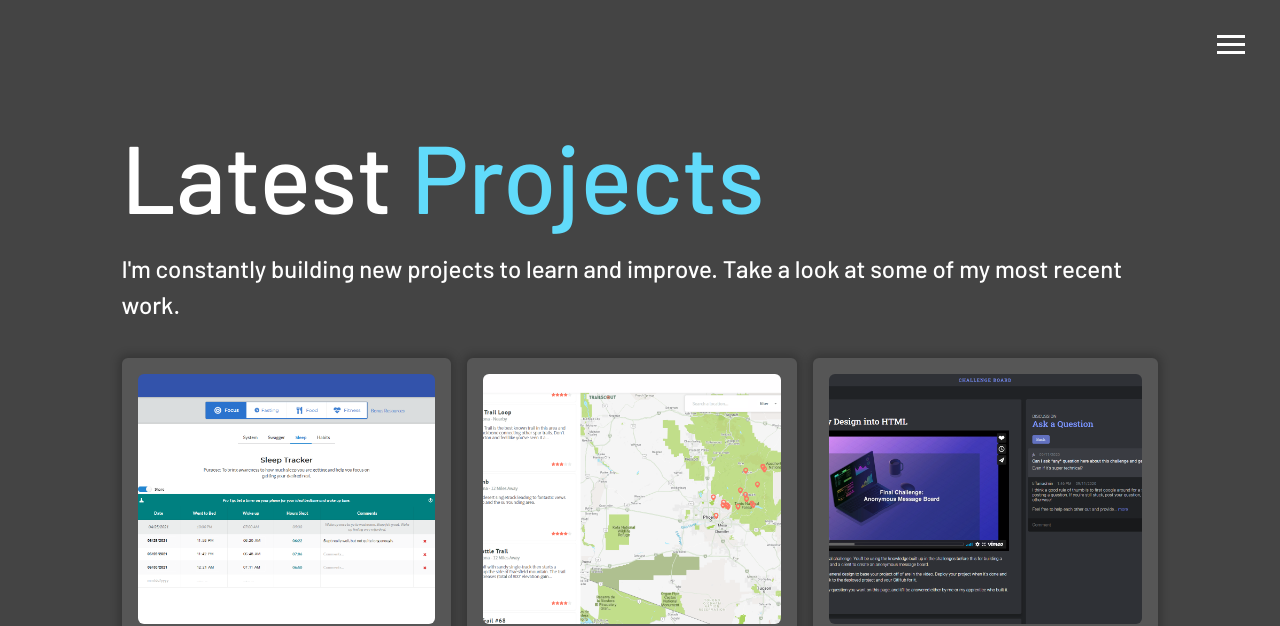
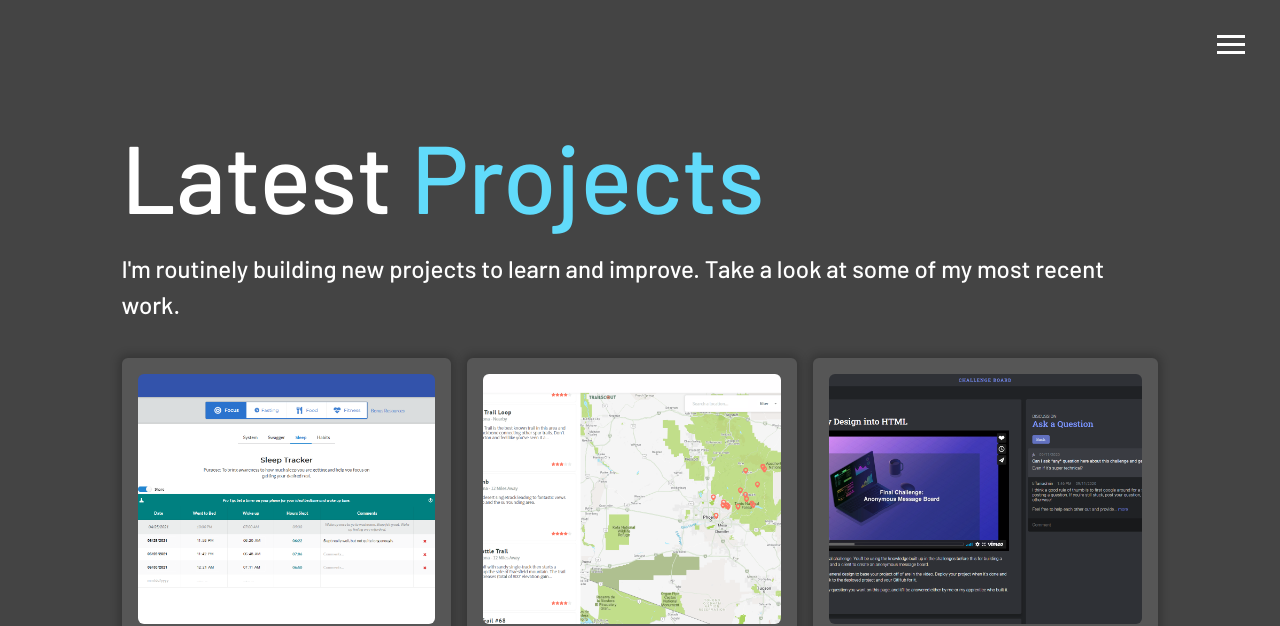
Before and after one commit to bumblybee/Portfolio, a website: page dist/projects.html in a window 1280 px wide. Shown: the top 626 px of the page. Drawn offline with Linux system fonts and the light colour scheme.

Commit message:
Add to subheading projects

```diff
--- a/dist/projects.html
+++ b/dist/projects.html
@@ -69,7 +69,7 @@
           Latest <span class="surname-text">Projects</span>
         </h1>
         <h2 class="subheading">
-          I'm constantly building new projects to learn and improve. Take a look
+          I'm routinely building new projects to learn and improve. Take a look
           at some of my most recent work.
         </h2>
 
```
